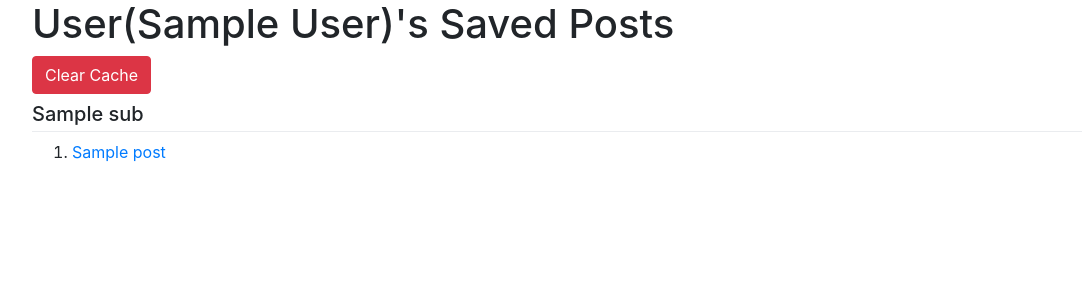
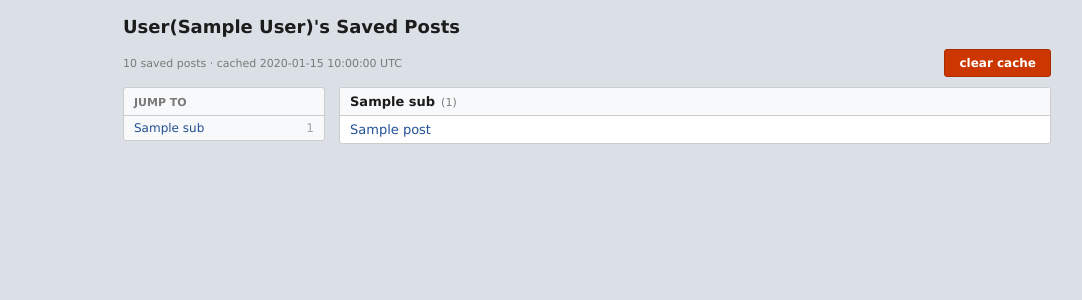
Before and after one commit to mtimkovich/saved_posts, a Flask app: template templates/index.html in a window 1280 px wide. Shown: the top 300 px of the page, without its empty margins (53-1135 px from the left). Run offline with Flask 3, Linux system fonts and the light colour scheme; tables that the repository leaves empty hold one stand-in row (values such as "Sample post"); the template is opened without the code that fills it: values that come from a table or form of the project are taken from there, most other values are stand-ins (such as "Sample title", 1, 10 or a date in 2020).

Commit message:
Redesign the saved-posts page with a subreddit sidebar and an old-reddit-style look, and let already-logged-in users skip the OAuth redirect.
Co-Authored-By: Claude Sonnet 5 <noreply@anthropic.com>

```diff
--- a/app.py
+++ b/app.py
@@ -117,7 +117,8 @@ def saved():
     if user is not None and user.saved.count():
         saved_items = models.read_from_db(username)
         date = user.cached()
-        return render_template('index.html', user=username, date=date, saved_items=saved_items)
+        total = sum(len(posts) for _, posts in saved_items)
+        return render_template('index.html', user=username, date=date, saved_items=saved_items, total=total)
 
     # Cache miss: this is the only path that actually needs to talk to reddit.
     redditor = _authed_reddit_user(refresh)
@@ -158,15 +159,19 @@ def saved():
     user = models.write_to_db(username, saved_items)
 
     date = user.cached()
+    total = sum(len(posts) for _, posts in saved_items)
 
-    return render_template('index.html', user=username, date=date, saved_items=saved_items)
+    return render_template('index.html', user=username, date=date, saved_items=saved_items, total=total)
 
 
 @sp.route('/')
 def index():
-    state = generate_state()
-    session['state'] = state
-    auth_url = reddit.auth.url(scopes=['identity', 'history'], state=state, duration='permanent')
+    if session.get('refresh') and session.get('username'):
+        auth_url = url_for('sp.saved')
+    else:
+        state = generate_state()
+        session['state'] = state
+        auth_url = reddit.auth.url(scopes=['identity', 'history'], state=state, duration='permanent')
     return render_template('register.html', auth_url=auth_url)
 
 
--- a/templates/base.html
+++ b/templates/base.html
@@ -4,7 +4,82 @@
     <meta charset="utf-8">
     <meta name="viewport" content="width=device-width, initial-scale=1">
     <title>{% block title %}Saved Posts{% endblock %}</title>
-    <link rel="stylesheet" href="https://cdn.jsdelivr.net/npm/bootstrap@4.6.2/dist/css/bootstrap.min.css">
+    <link rel="icon" href="https://timkovi.ch/img/blank.png">
+    <style>
+        body {
+            margin: 0;
+            background: #dae0e6;
+            font-family: Verdana, Geneva, sans-serif;
+            font-size: 13px;
+            color: #1c1c1c;
+        }
+
+        a {
+            color: #225093;
+            text-decoration: none;
+        }
+        a:hover {
+            text-decoration: underline;
+        }
+
+        .container {
+            max-width: 960px;
+            margin: 0 auto;
+            padding: 16px;
+            box-sizing: border-box;
+        }
+
+        .page-header h1 {
+            font-size: 18px;
+            font-weight: bold;
+            margin: 0 0 12px;
+        }
+
+        .alert {
+            padding: 8px 12px;
+            border-radius: 3px;
+            font-size: 12px;
+            margin-bottom: 12px;
+        }
+        .alert-warning {
+            background: #fdf3d8;
+            border: 1px solid #e5c76b;
+            color: #6b5314;
+        }
+
+        .btn {
+            display: inline-block;
+            font-family: Verdana, Geneva, sans-serif;
+            font-size: 12px;
+            font-weight: bold;
+            color: #fff;
+            border-radius: 3px;
+            border: 1px solid transparent;
+            padding: 6px 14px;
+            cursor: pointer;
+        }
+        .btn:hover {
+            text-decoration: none;
+        }
+        .btn-lg {
+            font-size: 15px;
+            padding: 10px 22px;
+        }
+        .btn-success {
+            background: #369a41;
+            border-color: #2c7c35;
+        }
+        .btn-success:hover {
+            background: #2c7c35;
+        }
+        .btn-danger {
+            background: #cc3600;
+            border-color: #a82d00;
+        }
+        .btn-danger:hover {
+            background: #a82d00;
+        }
+    </style>
     {% block head %}{% endblock %}
 </head>
 <body>
@@ -17,9 +92,6 @@
     {% endfor %}
     {% block content %}{% endblock %}
 </div>
-<script src="https://code.jquery.com/jquery-3.6.0.min.js"></script>
-<script src="https://cdn.jsdelivr.net/npm/popper.js@1.16.1/dist/umd/popper.min.js"></script>
-<script src="https://cdn.jsdelivr.net/npm/bootstrap@4.6.2/dist/js/bootstrap.min.js"></script>
 {% block scripts %}{% endblock %}
 </body>
 </html>
--- a/templates/index.html
+++ b/templates/index.html
@@ -1,15 +1,131 @@
 {% extends "base.html" %}
 {% block head %}
 <style>
-h5 {
-    padding-top: 0.5rem;
-    padding-bottom: 0.3rem;
-    border-bottom: 1px solid #eaecef;
+.meta {
+    color: #7a7a7a;
+    font-size: 11px;
 }
 
-.reddit {
-    display: block;
+.layout {
+    display: flex;
+    gap: 14px;
+    align-items: flex-start;
+}
+
+.sidebar {
+    width: 200px;
+    flex-shrink: 0;
+    background: #f8f9fa;
+    border: 1px solid #ccc;
+    border-radius: 3px;
+    position: sticky;
+    top: 10px;
+    max-height: calc(100vh - 20px);
+    display: flex;
+    flex-direction: column;
+}
+
+.sidebar-title {
+    flex-shrink: 0;
+    font-size: 11px;
+    font-weight: bold;
+    text-transform: uppercase;
+    color: #7a7a7a;
+    padding: 8px 10px 6px;
+    border-bottom: 1px solid #ccc;
+}
+
+.sidebar-list {
+    overflow-y: auto;
+    min-height: 0;
+}
+
+.sidebar a.nav-item {
+    display: flex;
+    justify-content: space-between;
+    gap: 6px;
+    padding: 5px 10px;
+    color: #225093;
+    text-decoration: none;
+    border-bottom: 1px solid #edeff1;
+    font-size: 12px;
+}
+.sidebar a.nav-item:last-child {
+    border-bottom: none;
+}
+.sidebar a.nav-item:hover {
+    background: #edeff1;
+    text-decoration: none;
+}
+.sidebar a.nav-item .count {
+    color: #a5a5a5;
+}
+
+.main {
+    flex-grow: 1;
+    min-width: 0;
+}
+
+.sub-section {
+    background: #fff;
+    border: 1px solid #ccc;
+    border-radius: 3px;
+    margin-bottom: 12px;
+}
+
+.sub-header {
+    display: flex;
+    align-items: baseline;
+    gap: 6px;
+    padding: 6px 10px;
+    background: #f8f9fa;
+    border-bottom: 1px solid #ccc;
+    font-weight: bold;
+    font-size: 13px;
+}
+
+.sub-header .count {
+    font-weight: normal;
+    color: #7a7a7a;
+    font-size: 11px;
+}
+
+.post-row {
+    padding: 6px 10px;
+    border-bottom: 1px solid #edeff1;
     overflow-wrap: break-word;
+}
+.post-row:last-child {
+    border-bottom: none;
+}
+
+@media (max-width: 700px) {
+    .layout {
+        flex-direction: column;
+    }
+    .sidebar {
+        width: 100%;
+        position: sticky;
+        top: 0;
+        z-index: 1;
+        border-radius: 0;
+        max-height: none;
+    }
+    .sidebar-title {
+        display: none;
+    }
+    .sidebar-list {
+        display: flex;
+        overflow-x: auto;
+        overflow-y: visible;
+        -webkit-overflow-scrolling: touch;
+    }
+    .sidebar a.nav-item {
+        flex-shrink: 0;
+        border-bottom: none;
+        border-right: 1px solid #edeff1;
+        white-space: nowrap;
+    }
 }
 </style>
 {% endblock %}
@@ -20,41 +136,50 @@ h5 {
 from reddit. This can take a few minutes if you've saved a lot of posts —
 reddit rate-limits how fast we're allowed to ask for them.</p>
 <div id="content">
-    <form method="post" action="{{url_for('sp.clear_cache')}}" id="clear-cache-form">
-        <button type="submit" class="btn btn-danger" data-toggle="tooltip" data-placement="top" title="Cached: {{date}} UTC">Clear Cache</button>
-    </form>
+    <div style="display: flex; justify-content: space-between; align-items: center; margin-bottom: 10px">
+        <span class="meta">{{total}} saved posts &middot; cached {{date}} UTC</span>
+        <form method="post" action="{{url_for('sp.clear_cache')}}" id="clear-cache-form" style="margin: 0">
+            <button type="submit" class="btn btn-danger">clear cache</button>
+        </form>
+    </div>
 
-    <ul class="list-unstyled">
-        {% for sub, posts in saved_items %}
-        <li><h5>{{sub}}</h5>
+    <div class="layout">
+        <div class="sidebar">
+            <div class="sidebar-title">jump to</div>
+            <div class="sidebar-list">
+                {% for sub, posts in saved_items %}
+                <a class="nav-item" href="#sub-{{sub}}"><span>{{sub}}</span><span class="count">{{posts|length}}</span></a>
+                {% endfor %}
+            </div>
+        </div>
 
-            <ol>
+        <div class="main">
+            {% for sub, posts in saved_items %}
+            <div class="sub-section" id="sub-{{sub}}">
+                <div class="sub-header">{{sub}} <span class="count">({{posts|length}})</span></div>
                 {% for post in posts %}
-                <li><a class="reddit" href="{{post.url}}">{{post.title}}</a></li>
+                <div class="post-row"><a href="{{post.url}}">{{post.title}}</a></div>
                 {% endfor %}
-            </ol>
-        </li>
-        {% endfor %}
-    </ul>
+            </div>
+            {% endfor %}
+        </div>
+    </div>
 </div>
 {% endblock %}
 {% block scripts %}
 <script>
-$('#clear-cache-form').on('submit', () => {
+document.getElementById('clear-cache-form').addEventListener('submit', () => {
     var text = 'Loading';
-    $('.page-header h1').text(text)
+    var header = document.querySelector('.page-header h1');
+    header.textContent = text;
 
-    $('#content').hide();
-    $('#loading-message').show();
+    document.getElementById('content').style.display = 'none';
+    document.getElementById('loading-message').style.display = 'block';
 
     var i = 1;
     setInterval(() => {
-        $('.page-header h1').text(text + Array(i++ % 7).join('.'));
+        header.textContent = text + Array(i++ % 7).join('.');
     }, 500);
 });
-
-$(() => {
-  $('[data-toggle="tooltip"]').tooltip();
-})
 </script>
 {% endblock %}
```
Also changed, not shown: templates/register.html (+5 -13 lines).
